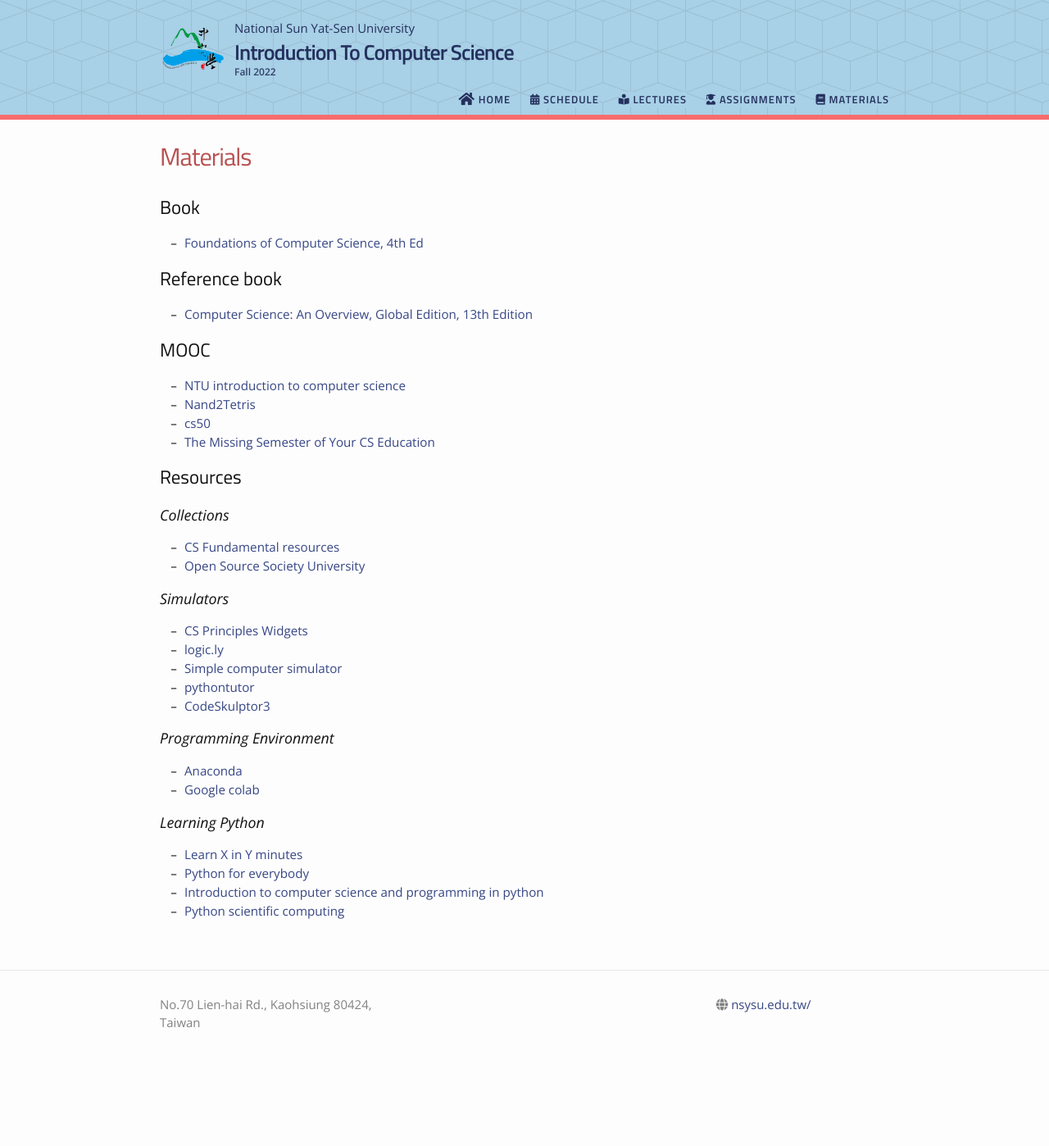
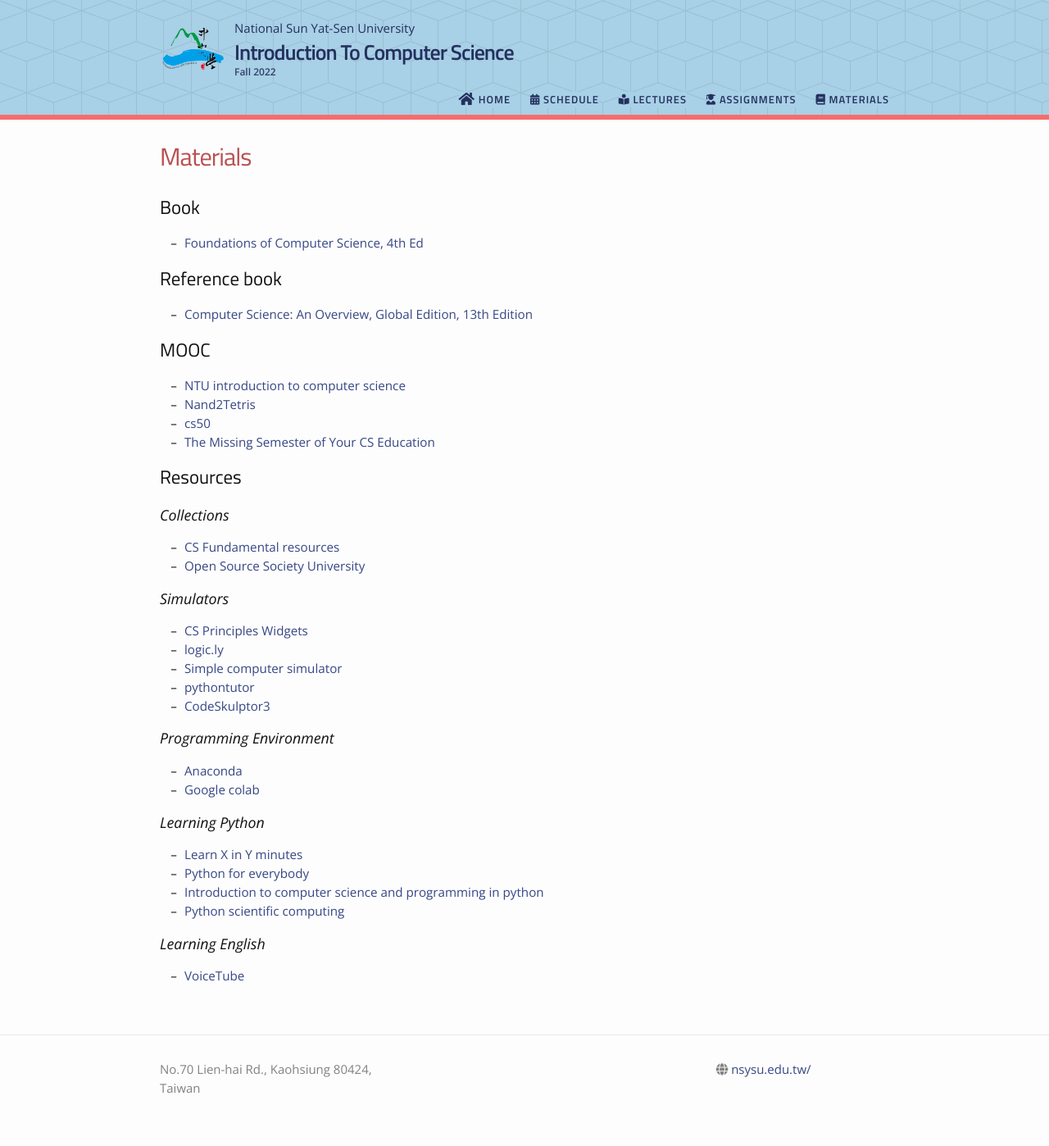
Before and after one commit to phonchi/nsysu-math105A, a Jekyll site: the page built from materials.md, in a window 1280 px wide. Shown: the whole page at 82% size. Built offline with Jekyll 4.4.1, drawn with Linux system fonts in a browser that asks for light colours; nearby versions of some CDN libraries; before the commit the page ends 1319 px from its top, so only the background shows below that.

Commit message:
Update materials.md

```diff
--- a/materials.md
+++ b/materials.md
@@ -39,3 +39,6 @@ permalink: /materials/
 * [Python for everybody](https://www.py4e.com/)
 * [Introduction to computer science and programming in python](https://ocw.mit.edu/courses/6-0001-introduction-to-computer-science-and-programming-in-python-fall-2016/)
 * [Python scientific computing](https://scipy-lectures.org/)
+
+### Learning English
+* [VoiceTube](https://tw.voicetube.com/)
```
